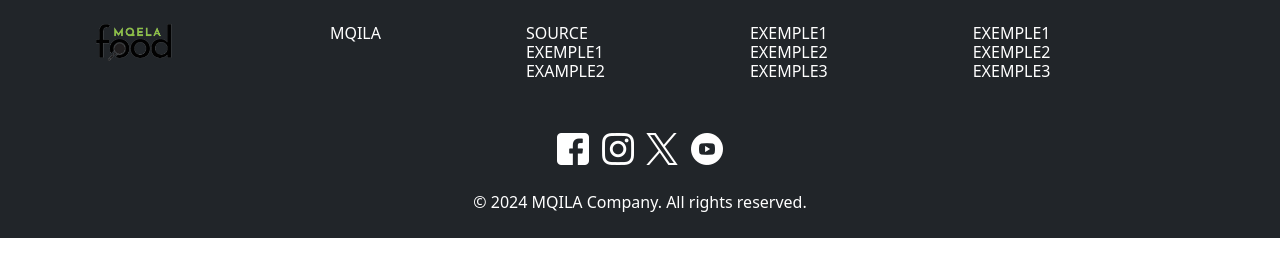
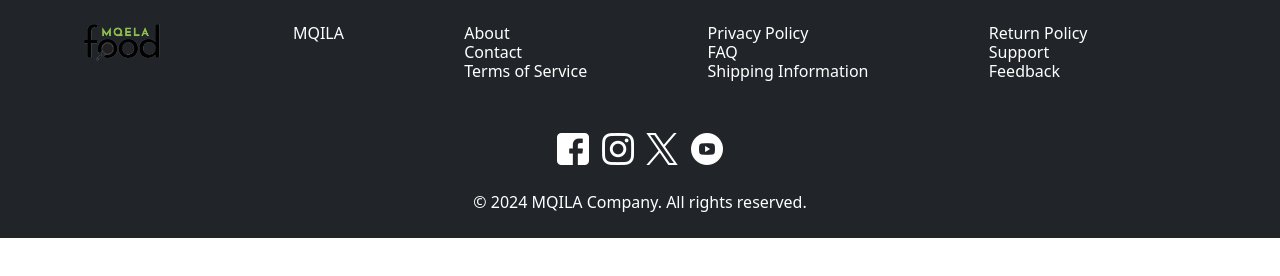
Before and after one commit to manbarmohamed/cooking_Room-_Plateforme-, a plain HTML site: page footr.html in a window 1280 px wide. Drawn offline with nearby package versions, Linux system fonts and the light colour scheme.

Commit message:
modification

```diff
--- a/footr.html
+++ b/footr.html
@@ -13,28 +13,29 @@
     integrity="sha384-YvpcrYf0tY3lHB60NNkmXc5s9fDVZLESaAA55NDzOxhy9GkcIdslK1eN7N6jIeHz"
     crossorigin="anonymous"></script>
 </head>
+
 <body>
-     <!-- FOOTER STATRT HERE -->
- <footer class="footer py-4 bg-dark text-white">
+  <!-- FOOTER STARTS HERE -->
+  <footer class="footer py-4 bg-dark text-white">
     <div id="footer-content" class="container">
       <img src="logo-black-food.png" alt="" style="width: 8%; height: 8%;">
       <div class="logo">
         <h1>MQILA</h1>
       </div>
       <div class="g1">
-        <h3>SOURCE</h3>
-        <h3>EXEMPLE1</h3>
-        <h3>EXAMPLE2</h3>
+        <h3>About</h3>
+        <h3>Contact</h3>
+        <h3>Terms of Service</h3>
       </div>
       <div class="g2">
-        <h3>EXEMPLE1</h3>
-        <h3>EXEMPLE2</h3>
-        <h3>EXEMPLE3</h3>
+        <h3>Privacy Policy</h3>
+        <h3>FAQ</h3>
+        <h3>Shipping Information</h3>
       </div>
       <div class="g3">
-        <h3>EXEMPLE1</h3>
-        <h3>EXEMPLE2</h3>
-        <h3>EXEMPLE3</h3>
+        <h3>Return Policy</h3>
+        <h3>Support</h3>
+        <h3>Feedback</h3>
       </div>
       <div class="g4">
         <h3></h3>
@@ -42,33 +43,17 @@
         <h3></h3>
       </div>
     </div>
-    <!-- <div class="container">
-      <div class="subscribe">
-        <div id="h1">
-          <h1>Newsletter</h1>
-        </div>
-        <div style="font-weight: 100; margin-bottom: 4%;">
-          <p>want to know what we're up to ? Subscribe for the Newsletter and join our tribe.</p>
-        </div>
-        <input style="padding: 2%; border-radius: 7px; margin-bottom: 4%;" type="text" placeholder="Email address" name="mail" required>
-        <label>
-          <input type="checkbox" checked="checked" name="subscribe"> Daily Newsletter
-        </label>
-        <div id="submit">
-          <button>Submit</button>
-        </div>
-      </div> -->
-      <div class="icons">
-        <img src="facebook.png" alt="" />
-        <img src="instagram.png" alt="" />
-        <img src="twitter.png" alt="" />
-        <img src="youtube.png" alt="" />
-      </div>
+    <div class="icons">
+      <img src="facebook.png" alt="Facebook" />
+      <img src="instagram.png" alt="Instagram" />
+      <img src="twitter.png" alt="Twitter" />
+      <img src="youtube.png" alt="YouTube" />
     </div>
     <div style="text-align: center;">
       <span>&copy; 2024 MQILA Company. All rights reserved.</span>
     </div>
   </footer>
-  <!-- FOOTER AND HERE -->
+  <!-- FOOTER ENDS HERE -->
 </body>
+
 </html>
```
